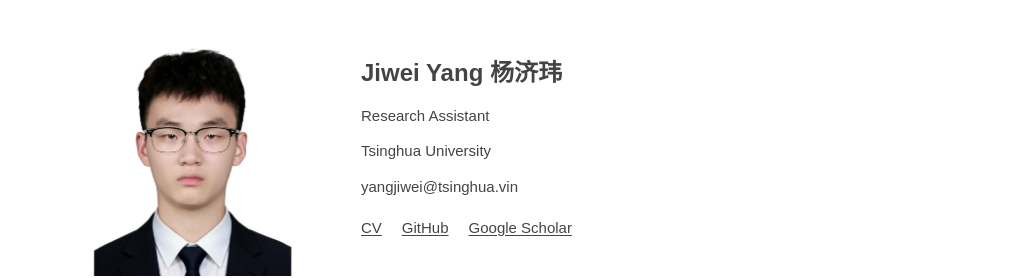
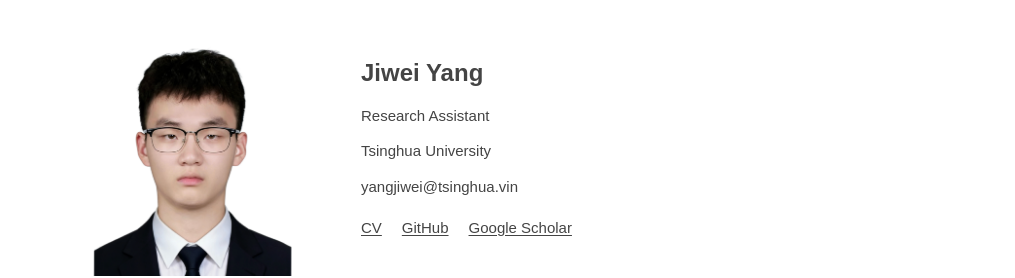
Before and after one commit to NoctYang/NoctYang.github.io, a Jekyll site: the page built from index.md, in a window 1280 px wide. Shown: the top 278 px of the page, without its empty margins (127-1142 px from the left). Built offline with Jekyll 4.4.1, drawn with Linux system fonts in a browser that asks for light colours.

Commit message:
Show only English name in homepage heading and title

```diff
--- a/_layouts/homepage.html
+++ b/_layouts/homepage.html
@@ -4,7 +4,7 @@
   <meta charset="UTF-8">
   <meta name="viewport" content="width=device-width, initial-scale=1">
   <meta name="color-scheme" content="light">
-  <title>{{ site.title | escape }} | {{ site.chinese_name | escape }}</title>
+  <title>{{ site.title | escape }}</title>
   <meta name="description" content="{{ site.description | escape }}">
   <link rel="icon" href="{{ site.favicon | relative_url }}" type="image/svg+xml">
   <link rel="stylesheet" href="{{ '/assets/css/academic.css' | relative_url }}?v={{ site.time | date: '%s' }}">
@@ -20,7 +20,7 @@
       </div>
       {% endif %}
       <div class="profile-details">
-        <h1>{{ site.title | escape }}{% if site.chinese_name %} <span lang="zh-CN">{{ site.chinese_name | escape }}</span>{% endif %}</h1>
+        <h1>{{ site.title | escape }}</h1>
         {% if site.position %}<p>{{ site.position | escape }}</p>{% endif %}
         {% if site.affiliation %}<p><a href="{{ site.affiliation_link }}">{{ site.affiliation | escape }}</a></p>{% endif %}
         {% if site.email %}<p><a href="mailto:{{ site.email }}">{{ site.email | escape }}</a></p>{% endif %}
```
